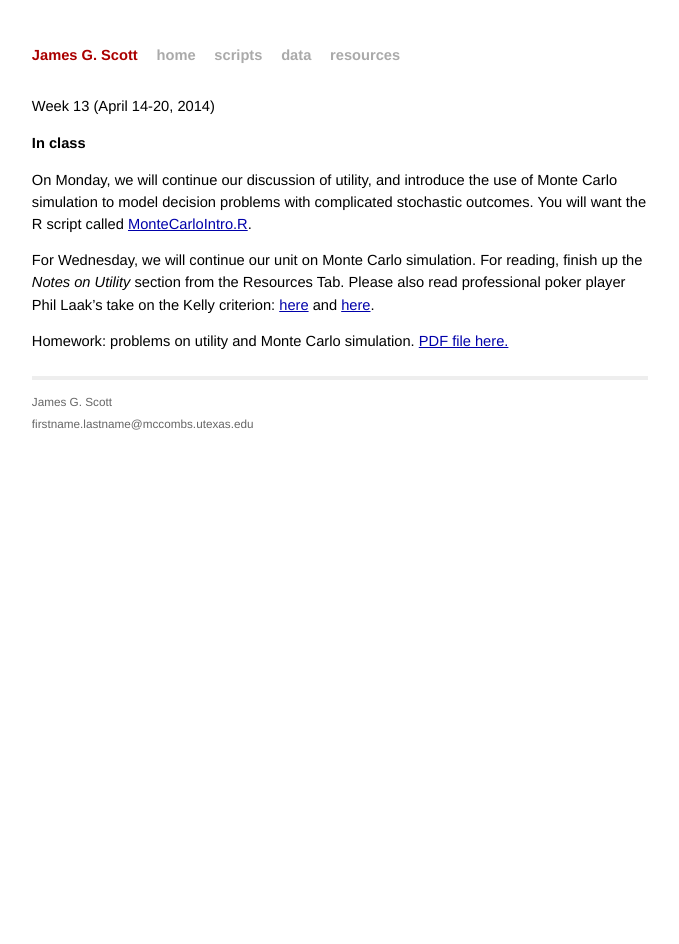
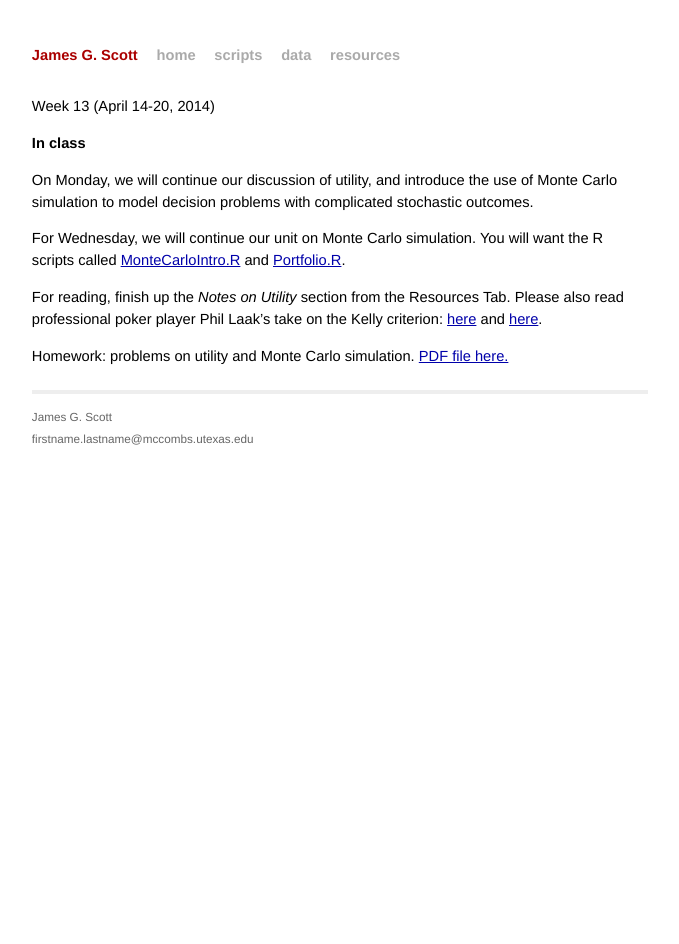
Before and after one commit to MhAmine/STA371, a Jekyll site: the page built from _posts/2014-04-14-week13.md, in a window 1280 px wide. Shown: the whole page, without its empty margins (300-979 px from the left). Built offline with Jekyll 4.4.1, drawn with Linux system fonts in a browser that asks for light colours.

Commit message:
portfolio

```diff
--- a/_posts/2014-04-14-week13.md
+++ b/_posts/2014-04-14-week13.md
@@ -12,9 +12,15 @@ In class
 On Monday, we will continue our discussion of utility, and introduce
 the use of Monte Carlo simulation to model decision problems with
 complicated stochastic outcomes.
-You will want the R script called [MonteCarloIntro.R](http://jgscott.github.io/STA371/r/MonteCarloIntro.R).
 
-For Wednesday, we will continue our unit on Monte Carlo simulation.  For reading, finish up the  _Notes on
+
+For Wednesday, we will continue our unit on Monte Carlo
+simulation. You will want the R scripts called
+[MonteCarloIntro.R](http://jgscott.github.io/STA371/r/MonteCarloIntro.R)
+and
+ [Portfolio.R](http://jgscott.github.io/STA371/r/Portfolio.R).
+
+For reading, finish up the  _Notes on
 Utility_ section from the Resources Tab.  Please also read
 professional poker player Phil Laak's take on the Kelly criterion:
 [here](http://sports.espn.go.com/espn/poker/columns/story?id=4381359)
```
Also changed, not shown: 1 other file.
